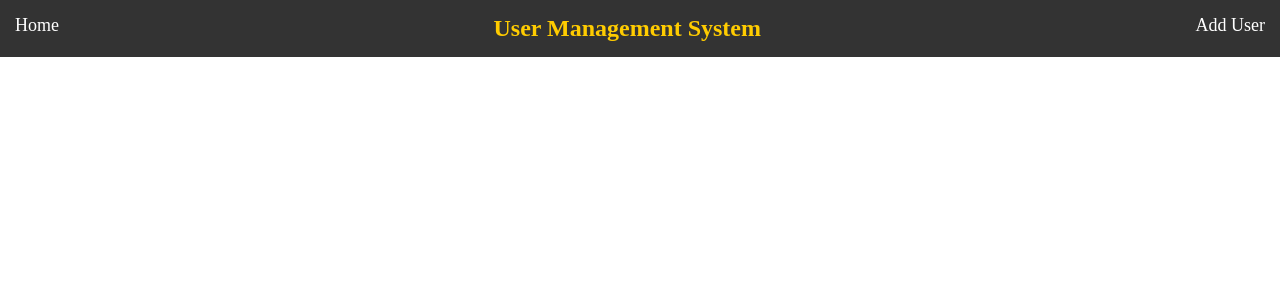
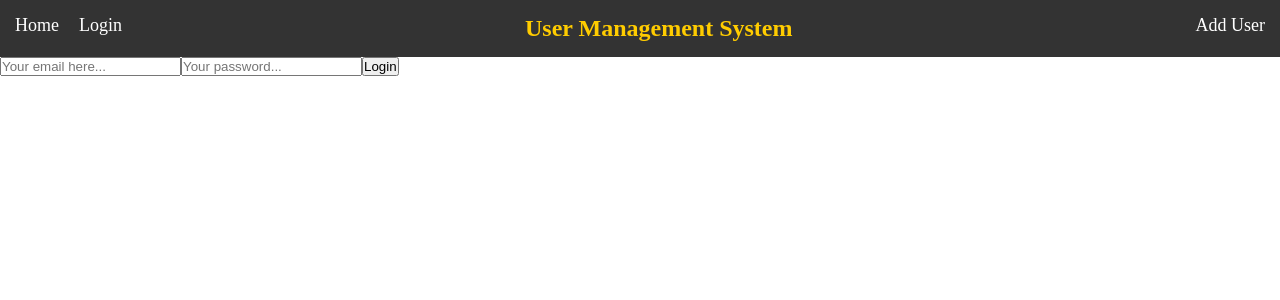
Before and after one commit to pravinkumar172929/ts-enhanced-user-management-system, a React (Vite) app: page /login in a window 1280 px wide. Shown: the top 300 px of the page. Built offline with nearby package versions, Linux system fonts and the light colour scheme.

Commit message:
added rout for login page

```diff
--- a/src/App.tsx
+++ b/src/App.tsx
@@ -2,6 +2,7 @@ import Header from "./components/Header/Header";
 import { BrowserRouter, Routes, Route } from "react-router-dom";
 import { lazy, Suspense } from "react";
 import Loader from "./components/Loader/Loader";
+import Login from "./components/Login/Login";
 
 const Home = lazy(() => import("./pages/Home/Home"));
 const UserProfile = lazy(() => import("./pages/UserProfile/UserProfile"));
@@ -19,6 +20,7 @@ function App() {
             <Route path="/user/:id" element={<UserProfile />}></Route>
             <Route path="/add-user" element={<AddUser />}></Route>
             <Route path="/edit-user/:id" element={<EditUser />}></Route>
+            <Route path="/login" element={<Login />} />
           </Routes>
         </Suspense>
       </BrowserRouter>
--- a/src/components/Header/Header.tsx
+++ b/src/components/Header/Header.tsx
@@ -14,6 +14,10 @@ const Header: React.FC = () => {
     navigate("/add-user");
   };
 
+  const goToLogin = () => {
+    navigate("/login");
+  };
+
   return (
     <>
       <header className={header}>
@@ -21,6 +25,9 @@ const Header: React.FC = () => {
           <ul className={navbarList}>
             <li className={navbarListItem} onClick={goToHome}>
               Home
+            </li>
+            <li className={navbarListItem} onClick={goToLogin}>
+              Login
             </li>
             <li className={navbarTitle}>User Management System</li>
             <li className={navbarListItem} onClick={goToAddUser}>
--- a/src/components/Login/Login.tsx
+++ b/src/components/Login/Login.tsx
@@ -1,7 +1,13 @@
 import React from "react";
 
 const Login: React.FC = () => {
-  return <div>Login</div>;
+  return (
+    <div>
+      <input type="text" placeholder="Your email here..." />
+      <input type="password" placeholder="Your password..." />
+      <button>Login</button>
+    </div>
+  );
 };
 
 export default Login;
--- a/src/components/UserForm/UserForm.tsx
+++ b/src/components/UserForm/UserForm.tsx
@@ -31,7 +31,7 @@ const UserForm: React.FC<UserFormProps> = ({ clickedUser }) => {
   });
   const [successMessage, setSuccessMessage] = useState<null | string>(null);
 
-  const { data, isLoading, error, fetchData } = useFetch<UserFormData>(
+  const { isLoading, error, fetchData } = useFetch<UserFormData>(
     `https://jsonplaceholder.typicode.com/users`
   );
 
```
